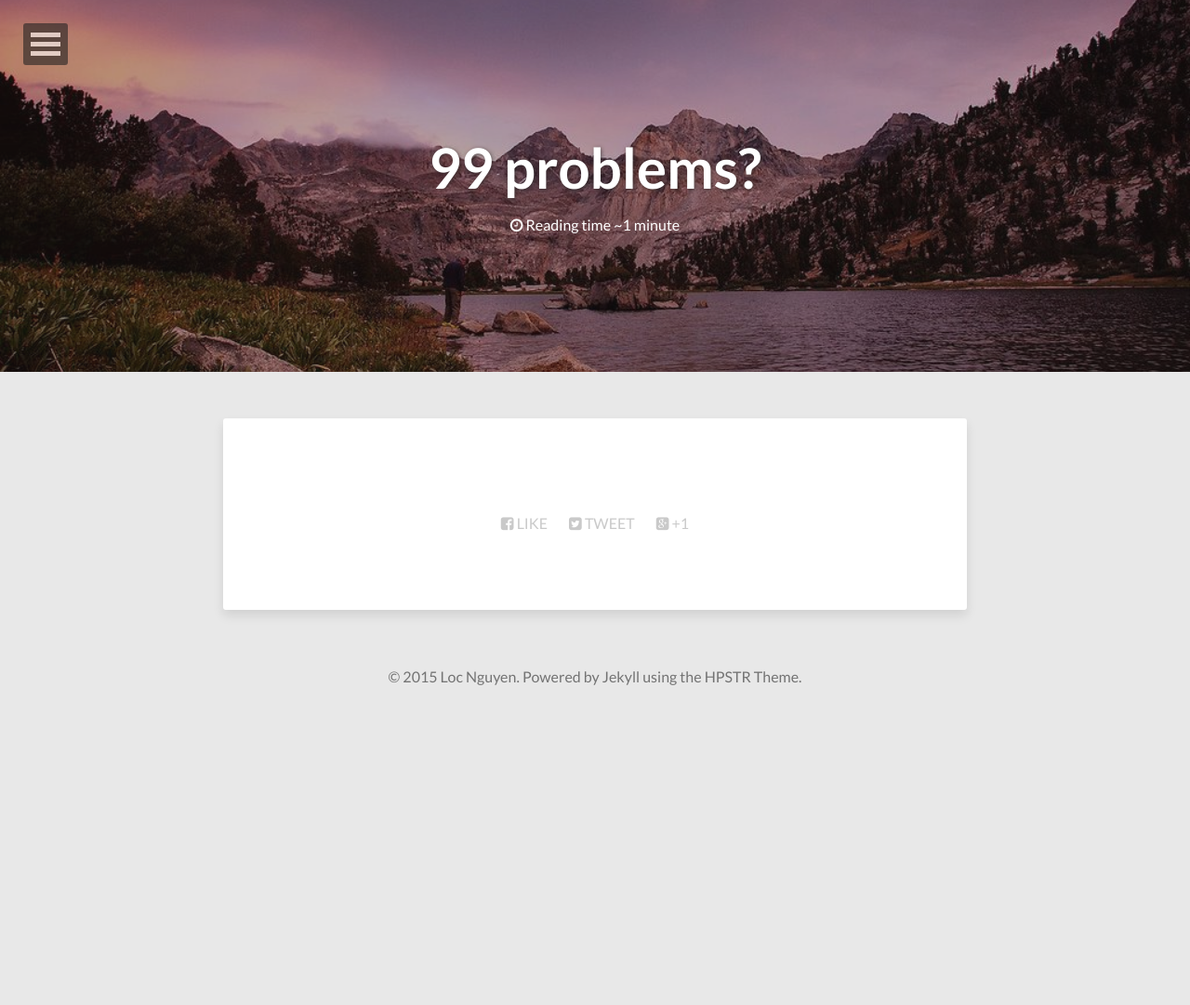
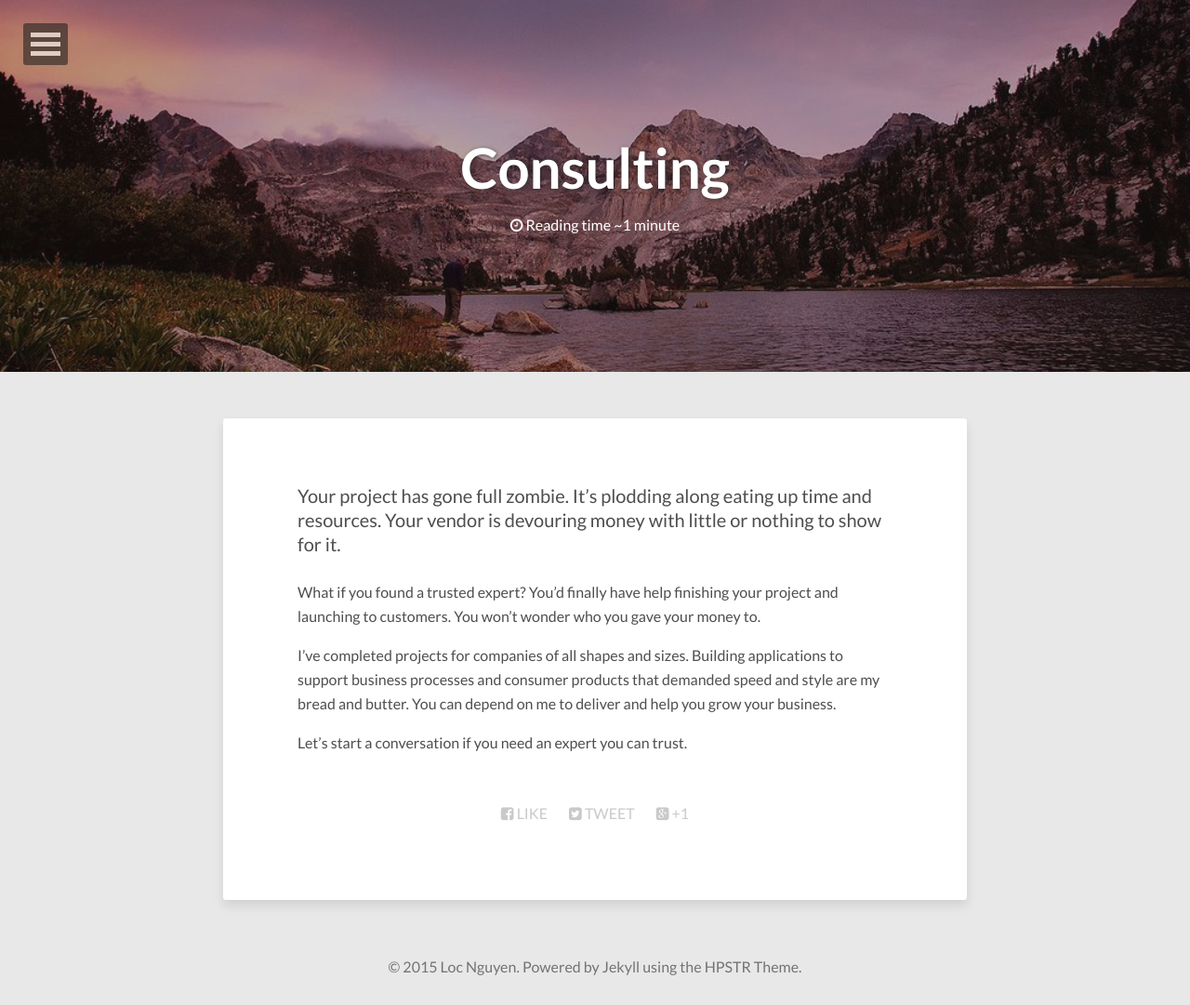
Before and after one commit to locnguyen/locnguyen.github.io, a Jekyll site: the page built from consulting/index.md, in a window 1280 px wide. Shown: the whole page at 93% size. Built offline with Jekyll 4.4.1, drawn with Linux system fonts in a browser that asks for light colours; nearby versions of some CDN libraries; before the commit the page ends 900 px from its top, so only the background shows below that.

Commit message:
Add consulting copy

```diff
--- a/consulting/index.md
+++ b/consulting/index.md
@@ -1,7 +1,19 @@
 ---
 layout: page
-title: 99 problems?
+title: Consulting
 image:
   feature: about-header.jpg
 comments: false
 ---
+
+Your project has gone full zombie. It's plodding along eating up time and resources. Your vendor is devouring money
+with little or nothing to show for it.
+
+What if you found a trusted expert? You'd finally have help finishing your project and launching to
+customers. You won't wonder who you gave your money to.
+
+I've completed projects for companies of all shapes and sizes. Building applications to support business processes and
+consumer products that demanded speed and style are my bread and butter. You can depend on me to deliver and help you
+grow your business.
+
+Let's start a conversation if you need an expert you can trust.
```
